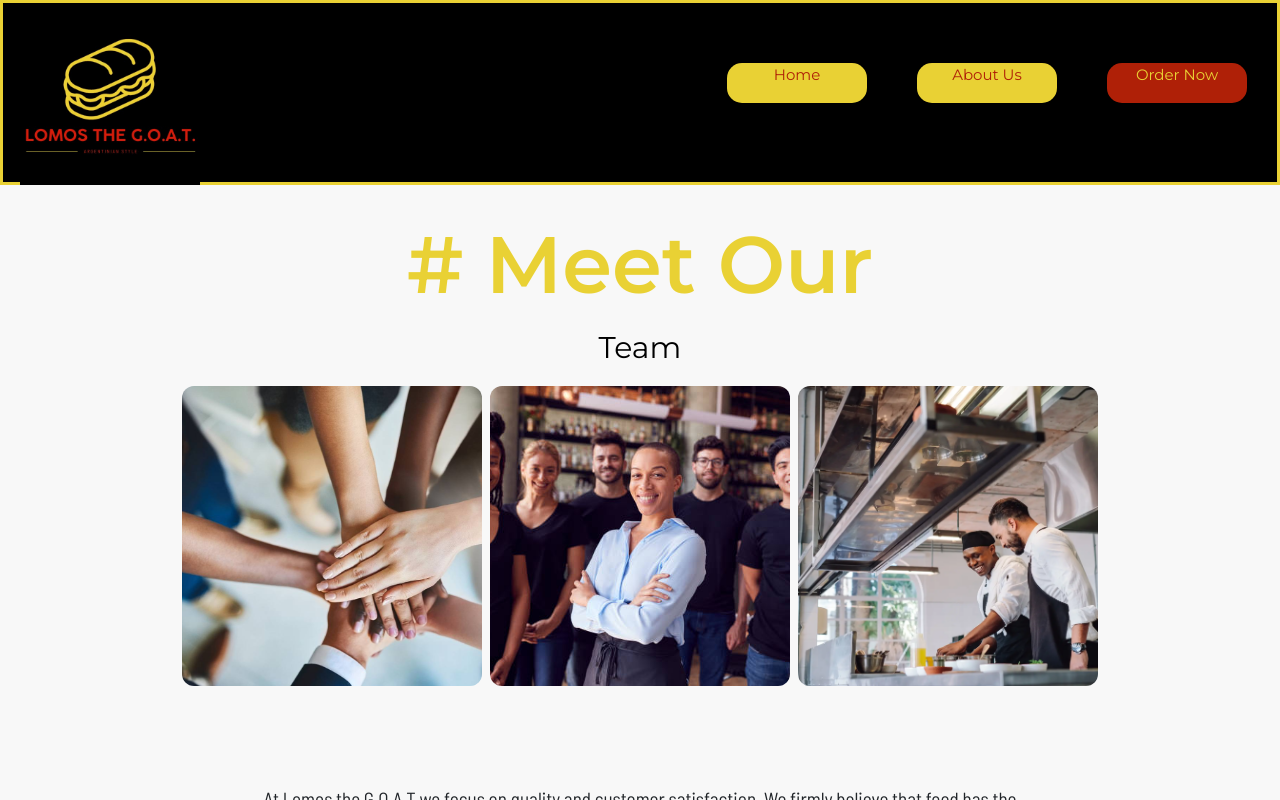
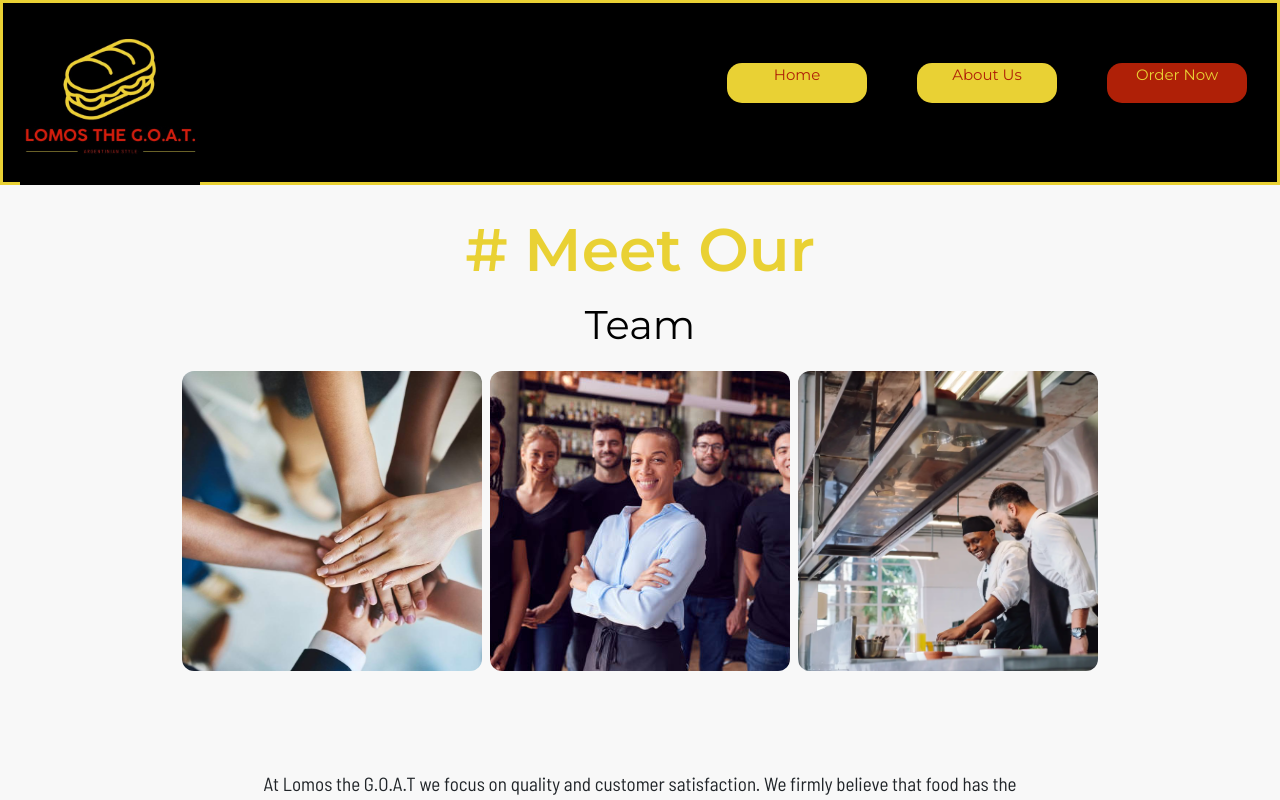
Before and after one commit to JorgeLG87/Lomos-the-G.O.A.T, a React (Vite) app: page /about-us in a window 1280 px wide. Built offline with nearby package versions, Linux system fonts and the light colour scheme; the HTML template or start-up script is replaced by a standard one.

Commit message:
CSS Styling

```diff
--- a/src/CSS/Home.css
+++ b/src/CSS/Home.css
@@ -220,7 +220,7 @@ body {
 }
 
 .span-text {
-  font-size: 80px;
+  font-size: 60px;
   font-family: "Montserrat";
   font-weight: 600;
   /* background: linear-gradient(120deg, rgb(200, 0, 0), rgb(253, 230, 21)); */
@@ -229,7 +229,7 @@ body {
   background-clip: text;
   /* font-weight: bold; */
   @media (width < 450px) {
-    font-size: 35px;
+    font-size: 50px;
   }
 }
 
--- a/src/Components/Combo.css
+++ b/src/Components/Combo.css
@@ -30,7 +30,15 @@
     text-align: center;
     margin-top: 0px;
     /* border: 1px solid black; */
-
+    display: flex;
+    flex-direction: column;
+    width: 60%;
+    margin-left: 20%;
+    @media (width < 450px) {
+        flex-direction: none;
+        width: 100%;
+        margin-left: 0%;
+    }
 }
 
 .main-container2 {
@@ -38,15 +46,18 @@
     position: relative;
     /* border: 1px solid black; */
     border-radius: 10px;
-    width: 100%;
+    width: 60%;
     height:fit-content;
     padding: 0px;
     padding-bottom: 30px;
     padding-top: 0px;
     text-align: center;
     margin-top: 0px;
+    margin-left: 20%;
     @media (width < 450px) {
+        width: 100%;
         margin-top: 0px;
+        margin-left: 0%;
     }
 }
 
@@ -58,7 +69,7 @@
 
 .title {
     color: black;
-    font-size: 30px;
+    font-size: 40px;
     font-weight: 400;
     margin-top: 0px;
     font-family: "Montserrat";
@@ -68,10 +79,10 @@
     color: transparent;
     font-family: "Montserrat";
     font-size: 45px;
-    width: 100%;
+    /* width: 100%; */
     /* margin-top: 0px; */
     margin-bottom: 0px;
-    text-align: center;
+    /* text-align: center; */
     /* display: flex; */
     /* justify-content: center; */
     /* align-items: center; */
@@ -205,7 +216,7 @@
     background-clip: text;
     font-family: "Montserrat";
     @media (width < 450px) {
-      font-size: 35px;
+      font-size: 45px;
     }
   }
 
--- a/src/Components/Combo.jsx
+++ b/src/Components/Combo.jsx
@@ -60,9 +60,7 @@ export default function Combo({ lomo, setLomo, quantity, setQuantity, dateStamp,
                         <p className="title2"><span className="span-text">G.O.A.T</span></p><p className="title">Combo</p>
                     </div>
                     <div className="sub-container">
-
                         <div className="large">
-
                             <p className="text">Includes</p>
                             <div className="icons">
                                 <img className="icon-item" src="/sandwich1.svg"/>
--- a/src/Components/Form.css
+++ b/src/Components/Form.css
@@ -18,14 +18,14 @@
 }
 
 .order-form {
-    margin-top: 0px;
+    margin-top: 40px;
     position: relative;
     display: block;
     gap: 0px;
-    color: white;
+    /* color: white; */
     text-shadow: 1px 1px 2px red;
     width: 100%;
-    background-color: white;
+    background-color: transparent;
     border-radius: 7px;
     padding: 15px;
     @media (width < 450px) {
@@ -34,7 +34,7 @@
         margin-left: 0px;
         border-radius: 5px;
         border: none;
-        background: transparent;
+        background-color: transparent;
     }
 }
 
@@ -184,9 +184,9 @@
     justify-content: center;
     align-items: center;
     margin-top: 0px;
-    /* margin-left: 20px; */
-    width: 150px;
-    font-size: 18px;
+    margin-left: 0%;
+    width: 100%;
+    font-size: 25px;
     font-family: "Montserrat";
     font-weight: 100px;
     height: 50px;
@@ -195,6 +195,7 @@
     @media (width < 450px) {
         width: 60%;
         margin-bottom: 0px;
+        font-size: 18px;
         font-weight: 500;
     }
 }
@@ -204,8 +205,9 @@
     justify-content: center;
     align-items: center;
     margin-top: 0px;
-    width: 150px;;
-    font-size: 18px;
+    margin-left: 0%;
+    width: 100%;
+    font-size: 25px;
     font-family: "Montserrat";
     height: 50px;
     border: none;
@@ -214,6 +216,7 @@
         width: 60%;
         margin-bottom: 0px;
         font-weight: 500;
+        font-size: 18px;
     }
 }
 
--- a/src/Components/NoCombo.css
+++ b/src/Components/NoCombo.css
@@ -72,6 +72,7 @@
     width: 100%;
     align-content: center;
     justify-content: center;
+    /* margin-left: 20%; */
 }
 
 .small-bev {
@@ -193,7 +194,7 @@
 
 .small-fries, .medium-fries, .large-fries {
     width: 80%;
-    border: 1px solid black;
+    /* border: 1px solid black; */
     box-shadow: rgba(50, 50, 93, 0.25) 0px 13px 27px -5px, rgba(0, 0, 0, 0.3) 0px 8px 16px -8px;
     padding: 10px;
     border-radius: 10px;
@@ -212,7 +213,7 @@
 
 .title2 {
     /* border: 1px solid black; */
-    width: 100%;
+    /* width: 100%; */
 }
 
 .title3 {
@@ -232,6 +233,8 @@
     padding: 10px;
     border-radius: 10px;
     background-color: white;
+    margin-left: 20%;
+    width: 100%;
     @media (width < 450px) {
         border-radius: 5px;
         /* border: 1px solid black; */
```
